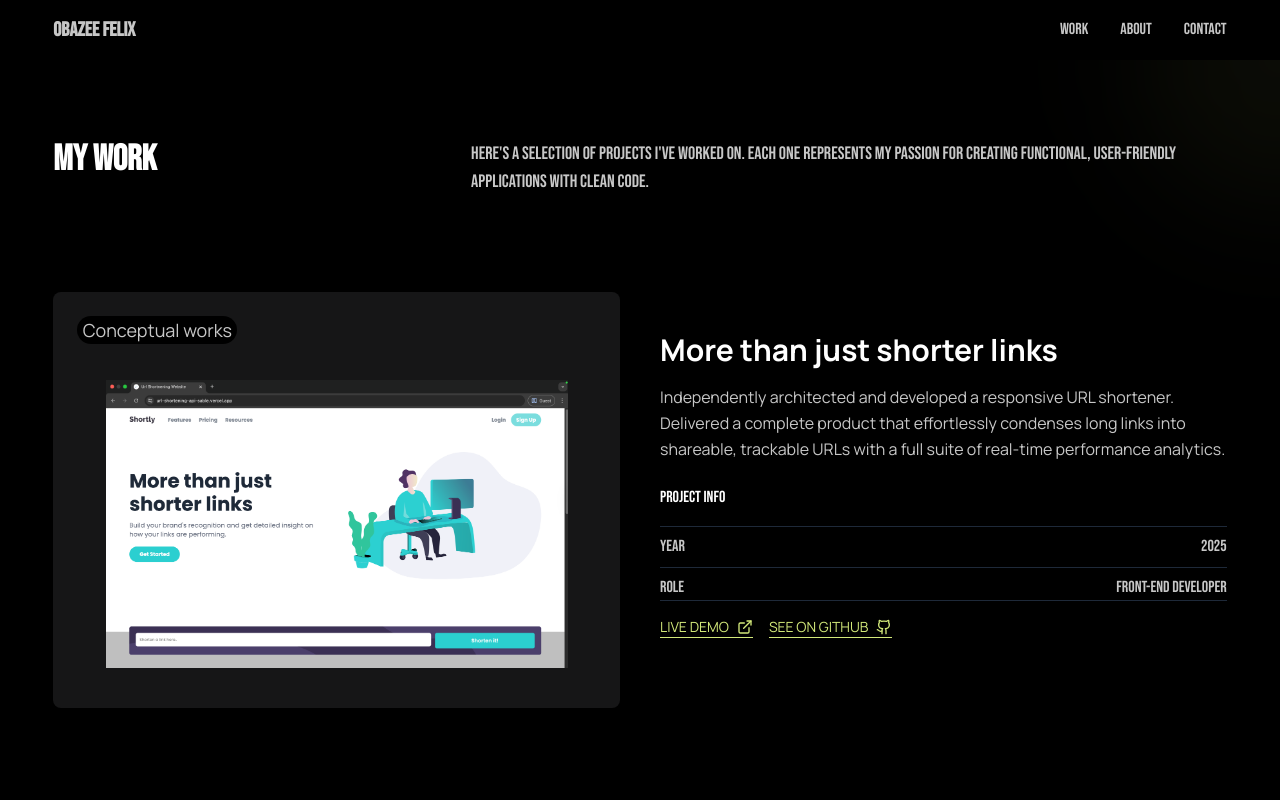
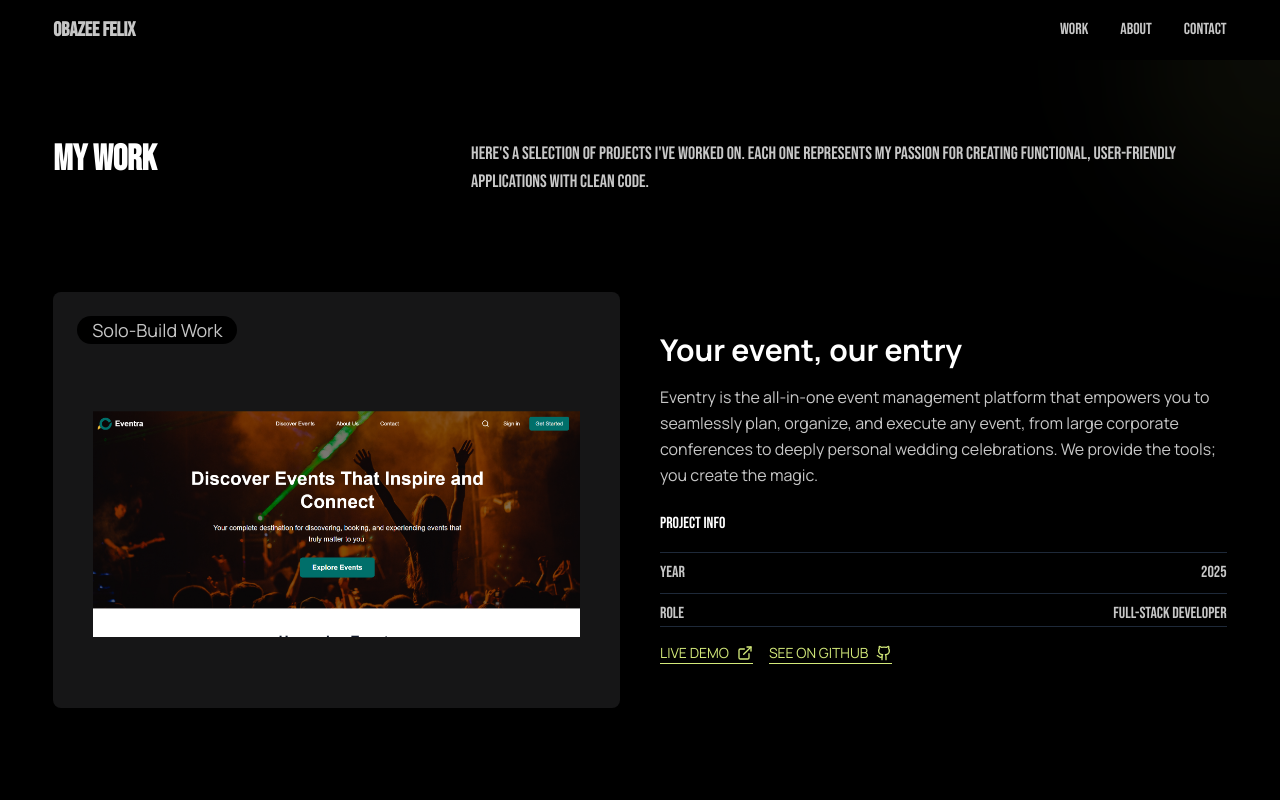
Before and after one commit to skrillzofficial/Obazee-Felix-Portfolio, a React (Vite) app: page /work in a window 1280 px wide. Shown: the top 800 px of the page. Built offline with nearby package versions, Linux system fonts and the light colour scheme.

Commit message:
Feat: Eventra

```diff
--- a/src/components/Projects.jsx
+++ b/src/components/Projects.jsx
@@ -2,7 +2,8 @@ import React from "react";
 import { ExternalLink, Github } from "lucide-react";
 import linkshort from "../assets/Link shortner.png";
 import sentient from "../assets/sentient.png";
-import BetaHouse from "../assets/Beta H.png"
+import BetaHouse from "../assets/Beta H.png";
+import Eventra from "../assets/Eventra.png"
 const Projects = () => {
   return (
     <div>
@@ -236,10 +237,14 @@ const Projects = () => {
               {/* Content container*/}
               <div className="w-full md:w-1/2 mt-10">
                 <h3 className="text-2xl font md:text-3xl font-bold text-white mb-4">
-                AI platform for agent battles.
+                  AI platform for agent battles.
                 </h3>
                 <p className="font mb-6 leading-relaxed">
-                  Co-developed Sentient struggle, a platform where AI meets survival. Collaborated on enabling users to create, and watch AI agents battle experiences. Key contributions included developing the real-time spectator system and implementing the payment infrastructure.
+                  Co-developed Sentient struggle, a platform where AI meets
+                  survival. Collaborated on enabling users to create, and watch
+                  AI agents battle experiences. Key contributions included
+                  developing the real-time spectator system and implementing the
+                  payment infrastructure.
                 </p>
 
                 <div className="mb-4">
@@ -277,6 +282,76 @@ const Projects = () => {
                 </div>
               </div>
             </div>
+            {/* Project 5 */}
+            <div className="flex flex-col md:flex-row gap-10 items-start mb-32">
+              {/* Image container */}
+              <div className="w-full md:w-1/2 relative group">
+                <div className="bg-gray-300/10 rounded-lg p-6 flex flex-col h-full">
+                  <div className="md:mb-5 bg-black w-40 text-center rounded-full mb-4">
+                    <h3 className="text-lg font">Solo-Build work</h3>
+                  </div>
+                  <div className="flex justify-center items-center p-4 h-80">
+                    <img
+                      src={Eventra}
+                      alt="Landing page for shorter links"
+                      className="max-h-full max-w-full object-contain group-hover:scale-105 transition-transform duration-700"
+                    />
+                  </div>
+                </div>
+              </div>
+
+              {/* Content container*/}
+              <div className="w-full md:w-1/2 mt-10">
+                <h3 className="text-2xl font md:text-3xl font-bold text-white mb-4">
+                  Your event, our entry
+                </h3>
+                <p className="font mb-6 leading-relaxed">
+                  Eventry is the all-in-one event management platform that
+                  empowers you to seamlessly plan, organize, and execute any
+                  event, from large corporate conferences to deeply personal
+                  wedding celebrations. We provide the tools; you create the
+                  magic.
+                </p>
+
+                <div className="mb-4">
+                  <p className="text-white">PROJECT INFO</p>
+                </div>
+
+                <div className="flex flex-col gap-2 border-t border-gray-800 pt-2">
+                  <div className="flex font justify-between">
+                    <span>Year</span>
+                    <span>2025</span>
+                  </div>
+                  <div className="border-t font border-gray-800 pt-2">
+                    <div className="flex justify-between">
+                      <span>Role</span>
+                      <span>Full-stack developer</span>
+                    </div>
+                  </div>
+                </div>
+
+                <div className="flex gap-4 mb-6 pt-4 border-t border-gray-800">
+                  <a
+                    href="https://eventra-yyo5.vercel.app//"
+                    className="flex items-center gap-2 text-[#D3E97A] text-sm border border-t-0 border-l-0 border-r-0 border-b-[#D3E97A] hover:text-white transition-colors duration-300"
+                    target="_blank"
+                    rel="noopener noreferrer"
+                  >
+                    <span className="font">LIVE DEMO</span>
+                    <ExternalLink size={16} />
+                  </a>
+                  <a
+                    href="https://github.com/skrillzofficial/Eventra"
+                    className="flex items-center gap-2 text-[#D3E97A] text-sm border border-t-0 border-l-0 border-r-0 border-b-[#D3E97A] hover:text-white transition-colors duration-300"
+                    target="_blank"
+                    rel="noopener noreferrer"
+                  >
+                    <span className="font">SEE ON GITHUB</span>
+                    <Github size={16} />
+                  </a>
+                </div>
+              </div>
+            </div>
           </div>
         </div>
       </section>
--- a/src/components/WorkComponent.jsx
+++ b/src/components/WorkComponent.jsx
@@ -3,6 +3,7 @@ import { ExternalLink, Github } from "lucide-react";
 import linkshort from "../assets/Link shortner.png";
 import sentient from "../assets/sentient.png";
 import BetaHouse from "../assets/Beta H.png";
+import Eventra from "../assets/Eventra.png"
 
 const WorkComponent = () => {
   return (
@@ -28,8 +29,74 @@ const WorkComponent = () => {
             </p>
           </div>
         </div>
+        {/* Project 1 - Event Website */}
+        <div className="flex flex-col md:flex-row gap-10 items-start mb-32">
+          {/* Image container */}
+          <div className="w-full md:w-1/2 relative group">
+            <div className="bg-gray-300/10 rounded-lg p-6 flex flex-col h-full">
+              <div className="md:mb-5 bg-black w-40 text-center rounded-full mb-4">
+                <h3 className="text-lg font">Solo-Build Work</h3>
+              </div>
+              <div className="flex justify-center items-center p-4 h-80">
+                <img
+                  src={Eventra}
+                  alt="Landing page for shorter links"
+                  className="max-h-full max-w-full object-contain group-hover:scale-105 transition-transform duration-700"
+                />
+              </div>
+            </div>
+          </div>
 
-        {/* Project 1 - Link Shortener */}
+          {/* Content container*/}
+          <div className="w-full md:w-1/2 mt-10">
+            <h3 className="text-2xl font md:text-3xl font-bold text-white mb-4">
+              Your event, our entry
+            </h3>
+            <p className="font mb-6 leading-relaxed">
+              Eventry is the all-in-one event management platform that empowers you to seamlessly plan, organize, and execute any event, from large corporate conferences to deeply personal wedding celebrations. We provide the tools; you create the magic.
+            </p>
+
+            <div className="mb-4">
+              <p className="text-white">PROJECT INFO</p>
+            </div>
+
+            <div className="flex flex-col gap-2 border-t border-gray-800 pt-2">
+              <div className="flex font justify-between">
+                <span>Year</span>
+                <span>2025</span>
+              </div>
+              <div className="border-t font border-gray-800 pt-2">
+                <div className="flex justify-between">
+                  <span>Role</span>
+                  <span>Full-stack developer</span>
+                </div>
+              </div>
+            </div>
+
+            <div className="flex gap-4 mb-6 pt-4 border-t border-gray-800">
+              <a
+                href="https://eventra-yyo5.vercel.app//"
+                className="flex items-center gap-2 text-[#D3E97A] text-sm border border-t-0 border-l-0 border-r-0 border-b-[#D3E97A] hover:text-white transition-colors duration-300"
+                target="_blank"
+                rel="noopener noreferrer"
+              >
+                <span className="font">LIVE DEMO</span>
+                <ExternalLink size={16} />
+              </a>
+              <a
+                href="https://github.com/skrillzofficial/Eventra"
+                className="flex items-center gap-2 text-[#D3E97A] text-sm border border-t-0 border-l-0 border-r-0 border-b-[#D3E97A] hover:text-white transition-colors duration-300"
+                target="_blank"
+                rel="noopener noreferrer"
+              >
+                <span className="font">SEE ON GITHUB</span>
+                <Github size={16} />
+              </a>
+            </div>
+          </div>
+        </div>
+
+        {/* Project 2 - Link Shortener */}
         <div className="flex flex-col md:flex-row gap-10 items-start mb-32">
           {/* Image container */}
           <div className="w-full md:w-1/2 relative group">
@@ -99,7 +166,7 @@ const WorkComponent = () => {
           </div>
         </div>
 
-        {/* Project 2 - BetaHouse */}
+        {/* Project 3 - BetaHouse */}
         <div className="flex flex-col md:flex-row-reverse gap-10 items-start mb-32">
           {/* Image container*/}
           <div className="w-full md:w-1/2 relative group">
@@ -165,7 +232,7 @@ const WorkComponent = () => {
           </div>
         </div>
 
-        {/* Project 3 - E-commerce */}
+        {/* Project 4 - E-commerce */}
         <div className="flex flex-col md:flex-row gap-10 items-start mb-32">
           {/* Image container*/}
           <div className="w-full md:w-1/2 relative group">
@@ -235,7 +302,7 @@ const WorkComponent = () => {
           </div>
         </div>
 
-        {/* Project 4 - Sentient */}
+        {/* Project 5 - Sentient */}
         <div className="flex flex-col md:flex-row-reverse gap-10 items-start">
           {/* Image container*/}
           <div className="w-full md:w-1/2 relative group">
```
Also changed, not shown: src/assets/Eventra.png (added).
